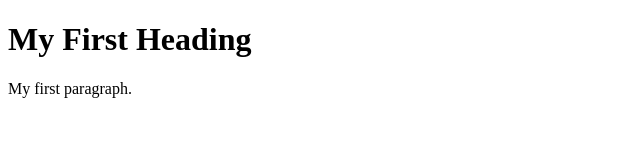
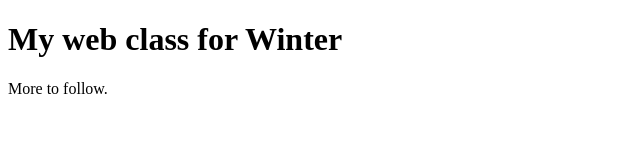
Before and after one commit to giselle012/giselle012.github.io, a plain HTML site: page index.html in a window 1280 px wide. Shown: the whole page, without its empty margins (0-640 px from the left). Drawn offline with Linux system fonts and the light colour scheme.

Commit message:
Update index.html

```diff
--- a/index.html
+++ b/index.html
@@ -5,8 +5,8 @@
 </head>
 <body>
 
-<h1>My First Heading</h1>
-<p>My first paragraph.</p>
+<h1>My web class for Winter</h1>
+<p>More to follow.</p>
 
 </body>
 </html>
```
